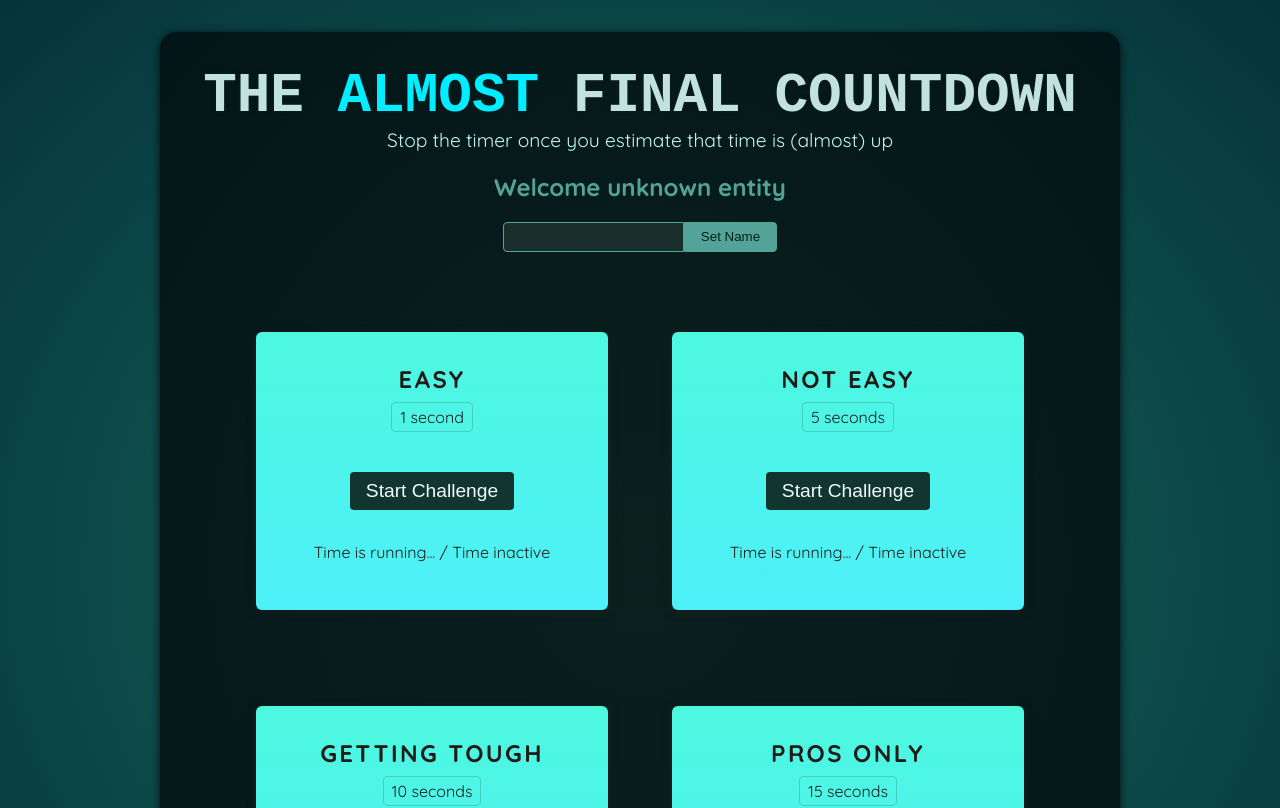
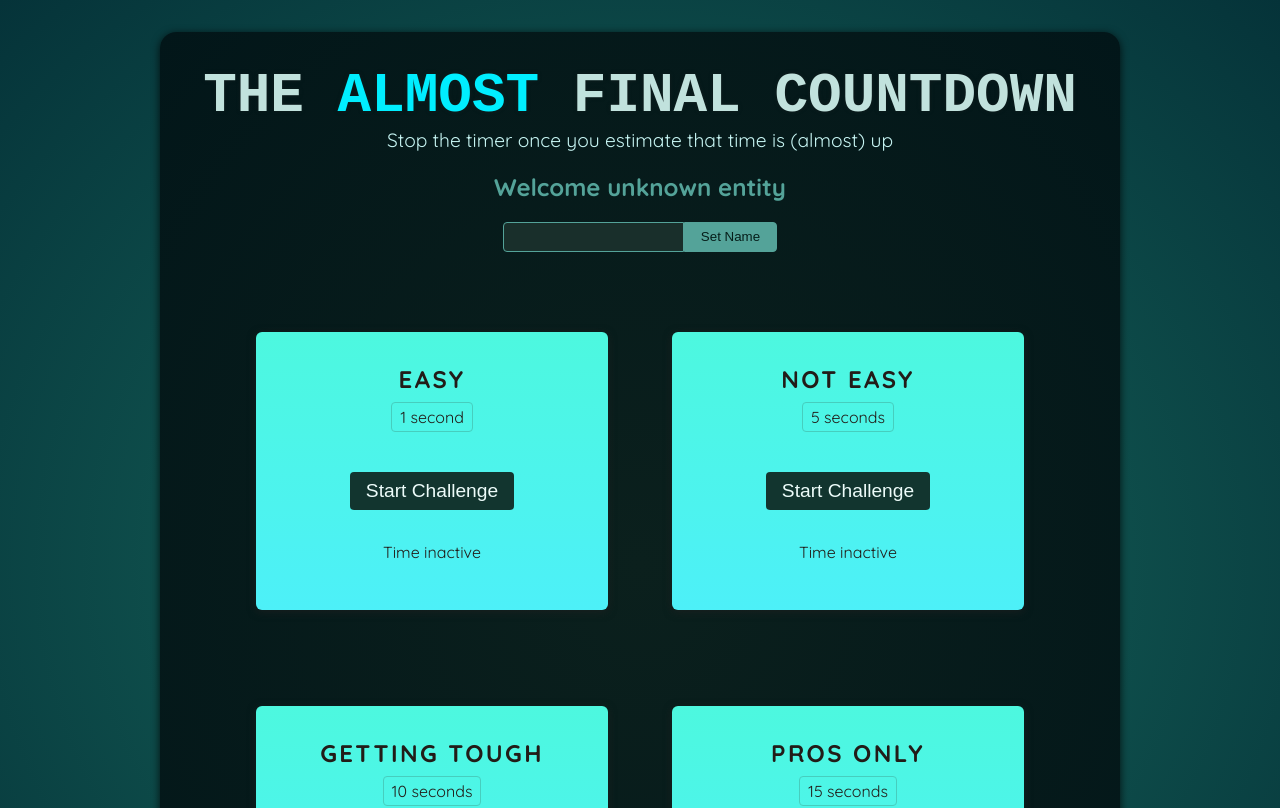
Before and after one commit to Ashu11122000/Frontend, a React (Vite) app in the folder Refs-And-Portals/: page / in a window 1280 px wide. Shown: the top 808 px of the page. Built offline with nearby package versions, Linux system fonts and the light colour scheme; a web font is replaced by a local one.

Commit message:
TimerChallenge.jsx complete

```diff
--- a/Refs-And-Portals/src/components/TimerChallenge.jsx
+++ b/Refs-And-Portals/src/components/TimerChallenge.jsx
@@ -1,16 +1,50 @@
-export default function TimerChallenge({title, targetTime}) {
-    return <section className="challenge">
+import { useState, useRef } from "react";
+
+export default function TimerChallenge({ title, targetTime }) {
+    const timer = useRef();
+
+    const [timerStarted, setTimerStarted] = useState(false);
+    const [timerExpired, setTimerExpired] = useState(false);
+    const [playerWon, setPlayerWon] = useState(false);
+
+    function handleStart() {
+        // reset previous game state
+        setTimerExpired(false);
+        setPlayerWon(false);
+        setTimerStarted(true);
+
+        timer.current = setTimeout(() => {
+            setTimerExpired(true);
+            setTimerStarted(false);
+        }, targetTime * 1000);
+    }
+
+    function handleStop() {
+        clearTimeout(timer.current);
+        setTimerStarted(false);
+        setPlayerWon(true);
+    }
+
+    return (
+        <section className="challenge">
             <h2>{title}</h2>
+
+            {timerExpired && <p>You Lost!</p>}
+            {playerWon && <p>You Won!</p>}
+
             <p className="challenge-time">
-            {targetTime} second{targetTime > 1 ? 's' : ''}
+                {targetTime} second{targetTime > 1 ? "s" : ""}
             </p>
+
             <p>
-            <button>
-                Start Challenge
+                <button onClick={timerStarted ? handleStop : handleStart}>
+                    {timerStarted ? "Stop" : "Start"} Challenge
                 </button>
             </p>
-        <p className="">
-            Time is running... / Time inactive
+
+            <p className={timerStarted ? "active" : undefined}>
+                {timerStarted ? "Time is running..." : "Time inactive"}
             </p>
         </section>
+    );
 }
```
Lines whose indentation alone changed are shown as unchanged.
